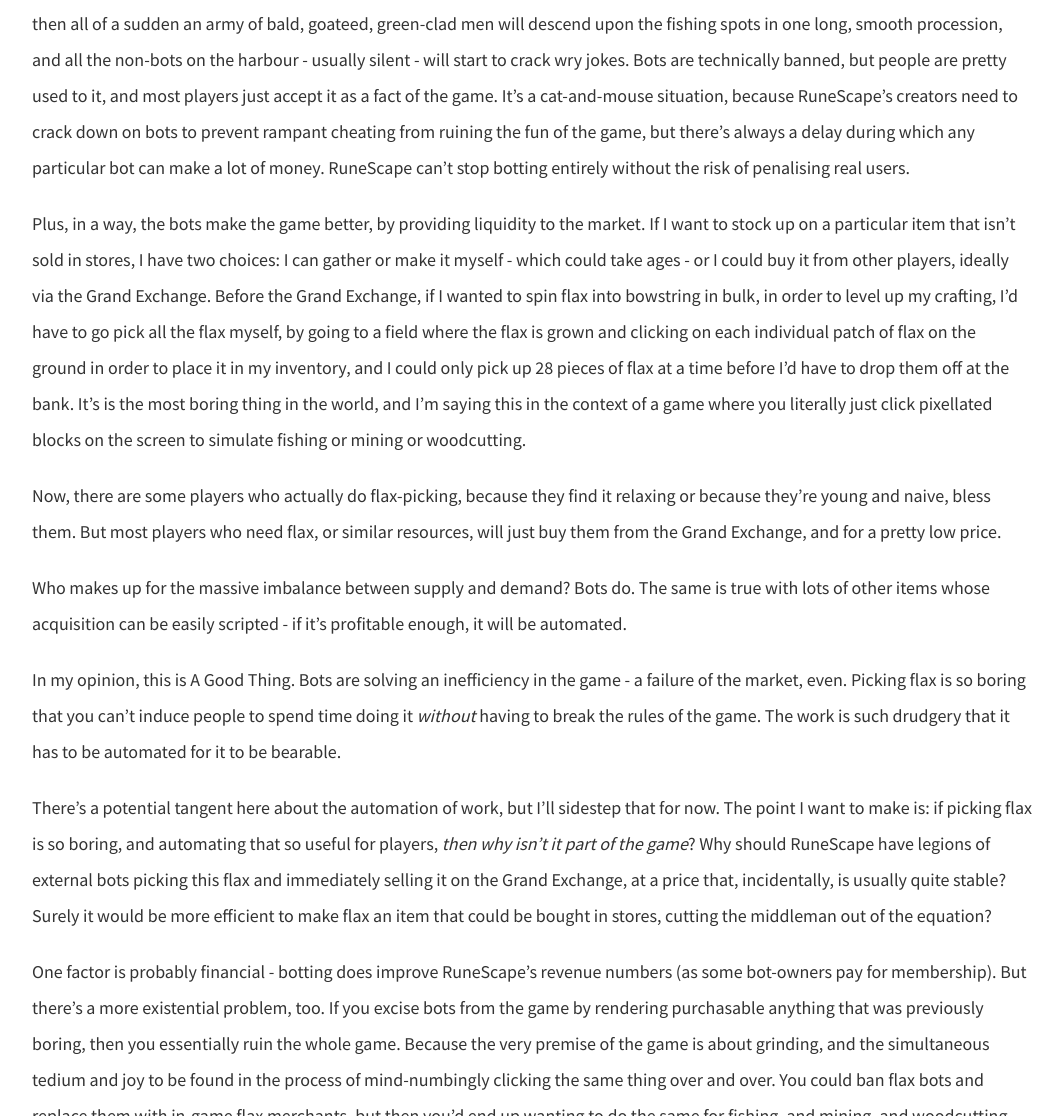
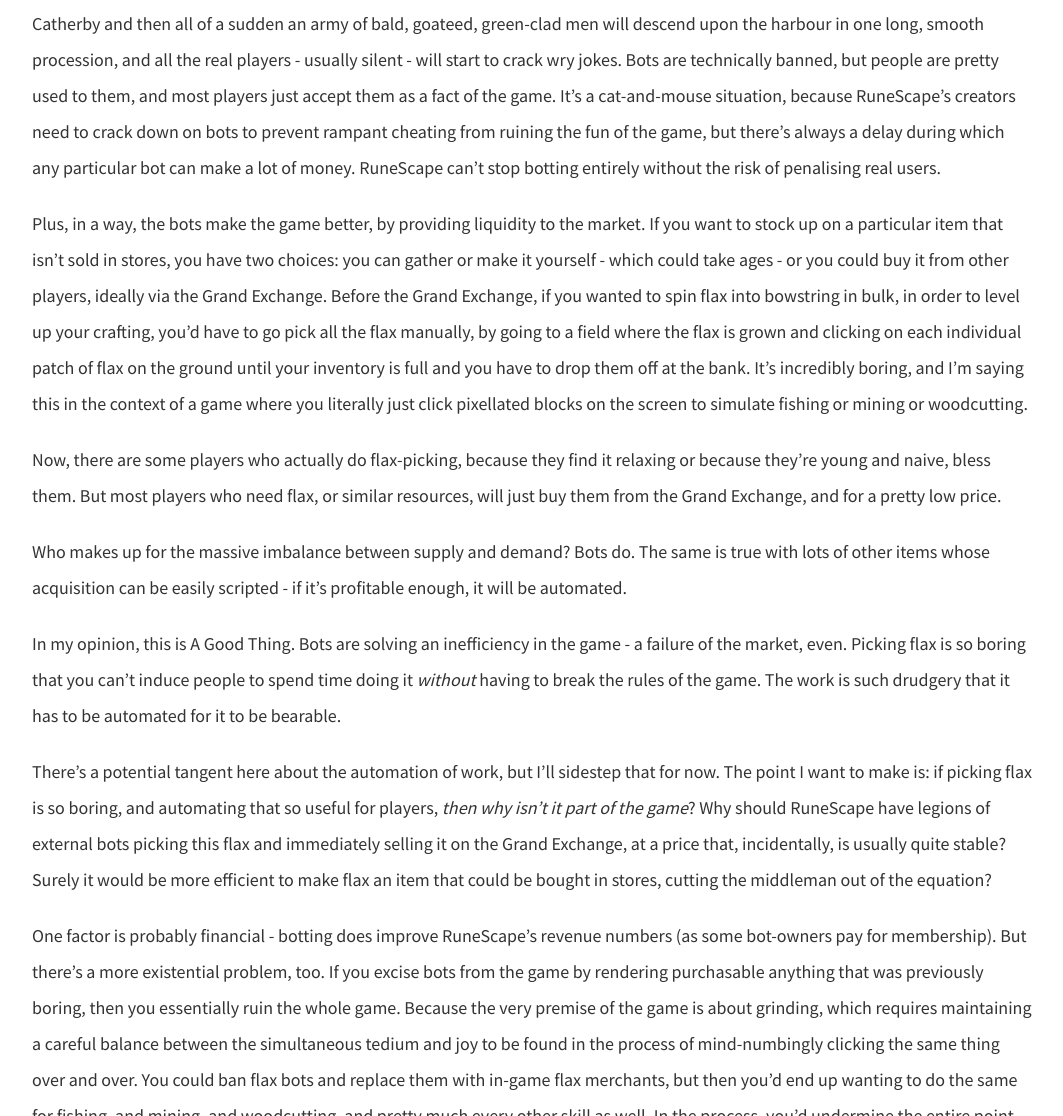
Before and after one commit to dellsystem/dellsystem.github.io, a Jekyll site: the page built from _posts/2019-2-13-fragments-44.md, in a window 1280 px wide and 1400 px high, scrolled down 2949 px. Shown: the part 284-1400 px from the top of the window, without its empty margins (108-1171 px from the left). Built offline with Jekyll 4.4.1, drawn with Linux system fonts in a browser that asks for light colours; some of the changed text lies outside the part shown.

Commit message:
Update fragments-44
Minor improvements

```diff
--- a/_posts/2019-2-13-fragments-44.md
+++ b/_posts/2019-2-13-fragments-44.md
@@ -42,9 +42,9 @@ You'll know a bot when you see it. They usually have names that follow a predict
 ![screenshot of a bot](https://vignette.wikia.nocookie.net/darkrunescape/images/a/ae/Default.PNG/revision/latest?cb=20071210112833)
 _Screenshot of the typical bot aesthetic, from the [Dark Runescape Wiki](https://darkrunescape.fandom.com/wiki/Macro)._
 
-Real players usually find it kind of funny when they encounter a ton of bots in the game. I'll be fishing for lobsters in Catherby and then all of a sudden an army of bald, goateed, green-clad men will descend upon the fishing spots in one long, smooth procession, and all the non-bots on the harbour - usually silent - will start to crack wry jokes. Bots are technically banned, but people are pretty used to it, and most players just accept it as a fact of the game. It's a cat-and-mouse situation, because RuneScape's creators need to crack down on bots to prevent rampant cheating from ruining the fun of the game, but there's always a delay during which any particular bot can make a lot of money. RuneScape can't stop botting entirely without the risk of penalising real users.
+Real players usually find it kind of funny when they encounter a ton of bots in the game. Sometimes you'll be fishing for lobsters in Catherby and then all of a sudden an army of bald, goateed, green-clad men will descend upon the harbour in one long, smooth procession, and all the real players - usually silent - will start to crack wry jokes. Bots are technically banned, but people are pretty used to them, and most players just accept them as a fact of the game. It's a cat-and-mouse situation, because RuneScape's creators need to crack down on bots to prevent rampant cheating from ruining the fun of the game, but there's always a delay during which any particular bot can make a lot of money. RuneScape can't stop botting entirely without the risk of penalising real users.
 
-Plus, in a way, the bots make the game better, by providing liquidity to the market. If I want to stock up on a particular item that isn't sold in stores, I have two choices: I can gather or make it myself - which could take ages - or I could buy it from other players, ideally via the Grand Exchange. Before the Grand Exchange, if I wanted to spin flax into bowstring in bulk, in order to level up my crafting, I'd have to go pick all the flax myself, by going to a field where the flax is grown and clicking on each individual patch of flax on the ground in order to place it in my inventory, and I could only pick up 28 pieces of flax at a time before I'd have to drop them off at the bank. It's is the most boring thing in the world, and I'm saying this in the context of a game where you literally just click pixellated blocks on the screen to simulate fishing or mining or woodcutting.
+Plus, in a way, the bots make the game better, by providing liquidity to the market. If you want to stock up on a particular item that isn't sold in stores, you have two choices: you can gather or make it yourself - which could take ages - or you could buy it from other players, ideally via the Grand Exchange. Before the Grand Exchange, if you wanted to spin flax into bowstring in bulk, in order to level up your crafting, you'd have to go pick all the flax manually, by going to a field where the flax is grown and clicking on each individual patch of flax on the ground until your inventory is full and you have to drop them off at the bank. It's incredibly boring, and I'm saying this in the context of a game where you literally just click pixellated blocks on the screen to simulate fishing or mining or woodcutting.
 
 Now, there are some players who actually do flax-picking, because they find it relaxing or because they're young and naive, bless them. But most players who need flax, or similar resources, will just buy them from the Grand Exchange, and for a pretty low price.
 
@@ -54,7 +54,7 @@ In my opinion, this is A Good Thing. Bots are solving an inefficiency in the gam
 
 There's a potential tangent here about the automation of work, but I'll sidestep that for now. The point I want to make is: if picking flax is so boring, and automating that so useful for players, _then why isn't it part of the game_? Why should RuneScape have legions of external bots picking this flax and immediately selling it on the Grand Exchange, at a price that, incidentally, is usually quite stable? Surely it would be more efficient to make flax an item that could be bought in stores, cutting the middleman out of the equation?
 
-One factor is probably financial - botting does improve RuneScape's revenue numbers (as some bot-owners pay for membership). But there's a more existential problem, too. If you excise bots from the game by rendering purchasable anything that was previously boring, then you essentially ruin the whole game. Because the very premise of the game is about grinding, and the simultaneous tedium and joy to be found in the process of mind-numbingly clicking the same thing over and over. You could ban flax bots and replace them with in-game flax merchants, but then you'd end up wanting to do the same for fishing, and mining, and woodcutting, and pretty much every other skill as well. In the process, you'd undermine the entire point of the game.
+One factor is probably financial - botting does improve RuneScape's revenue numbers (as some bot-owners pay for membership). But there's a more existential problem, too. If you excise bots from the game by rendering purchasable anything that was previously boring, then you essentially ruin the whole game. Because the very premise of the game is about grinding, which requires maintaining a careful balance between the simultaneous tedium and joy to be found in the process of mind-numbingly clicking the same thing over and over. You could ban flax bots and replace them with in-game flax merchants, but then you'd end up wanting to do the same for fishing, and mining, and woodcutting, and pretty much every other skill as well. In the process, you'd undermine the entire point of the game.
 
 ***
 
@@ -64,11 +64,11 @@ Why is there so much ad fraud, and why do the big players in the digital space (
 
 One heuristic that I've adopted since I've [found the left](/posts/fragments-21) is that when you're analysing a situation and looking for someone to blame, you should start by looking at those with the most power to change things. Don't blame the immigrants or foreign workers who do jobs for less pay than domestic workers - they usually don't have better options, and the real source of power is the company that is actively searching to lower wages in pursuit of profit. Similarly, when looking at click farms, it would be silly to blame the actual workers who click links all day, because they wouldn't be doing that job if they had better alternatives; you could blame the click farm operators, but they're also just trying to make money where they can. If you're going to blame anyone, you should blame Google/Facebook, because they ultimately control this fraud-filled advertising dystopia. They set the terms of the game that has created these click farms, and they could iteratively change the terms to cut out the middlemen, one by one.
 
-Of course, they're not going to do this in any substantial way, for the same reasons that flax in RuneScape is picked by bots and sold on the Grand Exchange. For one, it helps the ad platforms [make more money](https://www.adweek.com/digital/what-is-ad-fraud-and-how-does-it-happen/). But the more subtle reason is that cutting out the middlemen would also mean undermining the very indeterminacy that makes something an "advertisement" in the first place.
+Of course, they're not going to do this in any substantial way, for the same reasons that flax in RuneScape is picked by bots and sold on the Grand Exchange. For one, it helps the ad platforms [make more money](https://www.adweek.com/digital/what-is-ad-fraud-and-how-does-it-happen/). But the more subtle reason is that cutting out the middlemen would also mean undermining the very indeterminacy that makes something an advertisement in the first place.
 
-After all, the only real way to completely eradicate ad fraud would be to only treat a click/impression as "genuine" if it leads directly to a sale. Of course, this would either mean losing tons of "legitimate" clicks and impressions, or creating a highly complicated, fully automated end-to-end tracking system for customer engagement to solve the problem of attribution, so advertisers know which ad format provides the most ROI.
+There's only one way to completely eradicate ad fraud: by treating only the clicks/impressions that lead directly to a sale as genuine. Of course, this would either mean losing tons of "legitimate" clicks and impressions, or creating a highly complicated, fully automated end-to-end tracking system for customer engagement to solve the problem of attribution, so advertisers know which ad format provides the most ROI.
 
-Let's assume, for a second, that this is actually technically possible (it isn't yet, though lots of tech startups are certainly trying, including my former startup). The challenge is to identify the source that most influenced the purchase, and distribute the advertiser's spend accordingly. Beyond the technical challenges, this makes for a tricky philosophical problem. If I buy a Casper mattress, or sign up for Grammarly, or decide to go to a restaurant on the basis of various advertisements, how can we know which advertisement led to the sale? Was it the billboard, or the Facebook ad, or the YouTube pre-roll, or the mention in the podcast? Was it the Instagram influencer campaign, or the native advertising campaign in Buzzfeed? Or was it a completely organic decision, based on a recommendation from a trusted friend?
+Let's assume, for a second, that this is actually technically possible (it isn't yet, though lots of tech startups are certainly trying, including my former startup). The challenge is to identify the source that most influenced the purchase, and distribute the advertiser's spend accordingly. Beyond the technical challenges, this makes for a tricky philosophical problem. If I buy a Casper mattress, or sign up for Grammarly (I will never), or go to a restaurant on the basis of various advertisements, how can we know which advertisement closed the loop? Was it the billboard, or the Facebook ad, or the YouTube pre-roll, or the mention in the podcast? Was it the Instagram influencer campaign, or the native advertising campaign in Buzzfeed? Or was it a completely organic decision, based on a recommendation from a trusted friend?
 
 And what if it's a complicated mixture of various ads - the YouTube pre-roll imprinted it in my memory, but the Facebook ad that I clicked led me directly to the purchase? How do we quantify that in order to accurately split the ad spend between the sources?
 
@@ -76,12 +76,12 @@ _Who the fuck cares?_ Why should funding for publishers be allocated according t
 
 Advertising is structural support for our current stage of capitalism - on a macro scale, its economic function is to ensure continued consumption to meet capitalism's endless need for growth. It has also, for reasons beyond the scope of this post, become the primary model for funding [journalism](/posts/fragments-28), among other things. This is clearly a local optimum, a term which I am here using in a purely pejorative sense: a subpar system was designed, and as time went on, the suboptimality of that system became evident. But we are trapped in that system, partly because of its self-propelling feedback loop, and partly because the political establishment won't suggest anything more radical than [a timid step](https://www.bloomberg.com/news/articles/2019-02-12/california-governor-proposes-digital-dividend-targeting-big-tech) forward or backward.
 
-If we want to leave the vicinity of this local maximum, we're going to have to take a giant leap into the unknown, and abandon all the precepts that got us here in the first place. The problem is not ad fraud, per se; the problem is advertising _in toto_. We need to reimagine it for a world that isn't driven primarily by metrics that [must go up in perpetuity](https://www.jasonhickel.org/blog/2018/10/27/degrowth-a-call-for-radical-abundance), because that world will only result in the earth choking under a mountain of unwanted fidget spinners and t-shirts and plastic.
+If we want to leave the vicinity of this local maximum, we're going to have to take a massive stochastic leap into the unknown, and abandon all the precepts that got us here in the first place. The problem is not ad fraud, per se; the problem is advertising _in toto_. We need to invent a new game, one that isn't driven primarily by metrics that [must go up in perpetuity](https://www.jasonhickel.org/blog/2018/10/27/degrowth-a-call-for-radical-abundance), because that world will only result in the earth choking under a mountain of unwanted t-shirts and plastic and fidget spinners.
 
 ***
 
-Anyone who's ever voluntarily stopped playing RuneScape has a moment where they contemplate the futility of all the clicks they've made so far. They've levelled up all these skills, and completed all these quests, and acquired so much gold, but it's all just pixels in a video game, and once you step away from your computer it fades into so much virtual dust. It's meaningless. It adds up to nothing. It's chasing the wrong kind of progress.
+Anyone who's ever voluntarily stopped playing RuneScape has a moment where they contemplate the futility of all that time spent clicking. They've levelled up all these skills, and completed all these quests, and acquired so much gold, but it's all just pixels in a video game, and once you step away from your computer it fades into so much virtual dust. It's meaningless. It adds up to nothing. It's chasing the wrong kind of progress.
 
-It's not easy to quit, because you think: _but look at everything I'm leaving behind! I worked so hard to build this!_ But maybe the real question is whether what you've built is actually worth anything. And if it's not, then maybe it's time to break clean. Start afresh, away from the sclerotic logic of the old, in order to build something more meaningful in the new.
+It's not easy to quit, because you think: _but look at everything I'm leaving behind! I worked so hard to build this!_ But maybe the real question is whether what you've built is actually worth anything. And if it's not, then maybe it's time to break clean. Start afresh, leaving behind the sclerotic logic of the old, in order to build something more meaningful in the new.
 
 _Thanks to [Jason Prado](https://twitter.com/jasonpjason) for suggesting that I write about the heuristic of looking at the source of power. No thanks to Google AdSense for never sending me a check for nearly $100, nor to RuneScape for banning me for what I maintain was a very mild instance of scripting._
```
